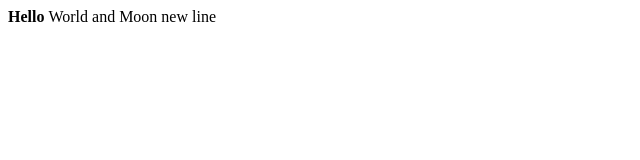
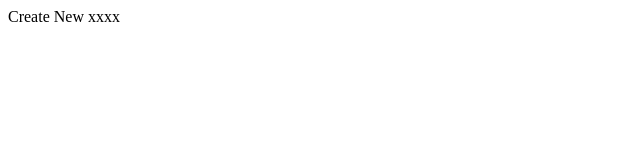
Before and after one commit to Rinlaphas/hello-git, a plain HTML site: page index.html in a window 1280 px wide. Shown: the whole page, without its empty margins (0-640 px from the left). Drawn offline with Linux system fonts and the light colour scheme.

Commit message:
Create New in index.html

```diff
--- a/index.html
+++ b/index.html
@@ -6,7 +6,6 @@
         <title>Document</title>
     </head>
     <body>
-        <b>Hello </b> World and Moon
-        new line
+        Create New xxxx
     </body>
     </html>
```
